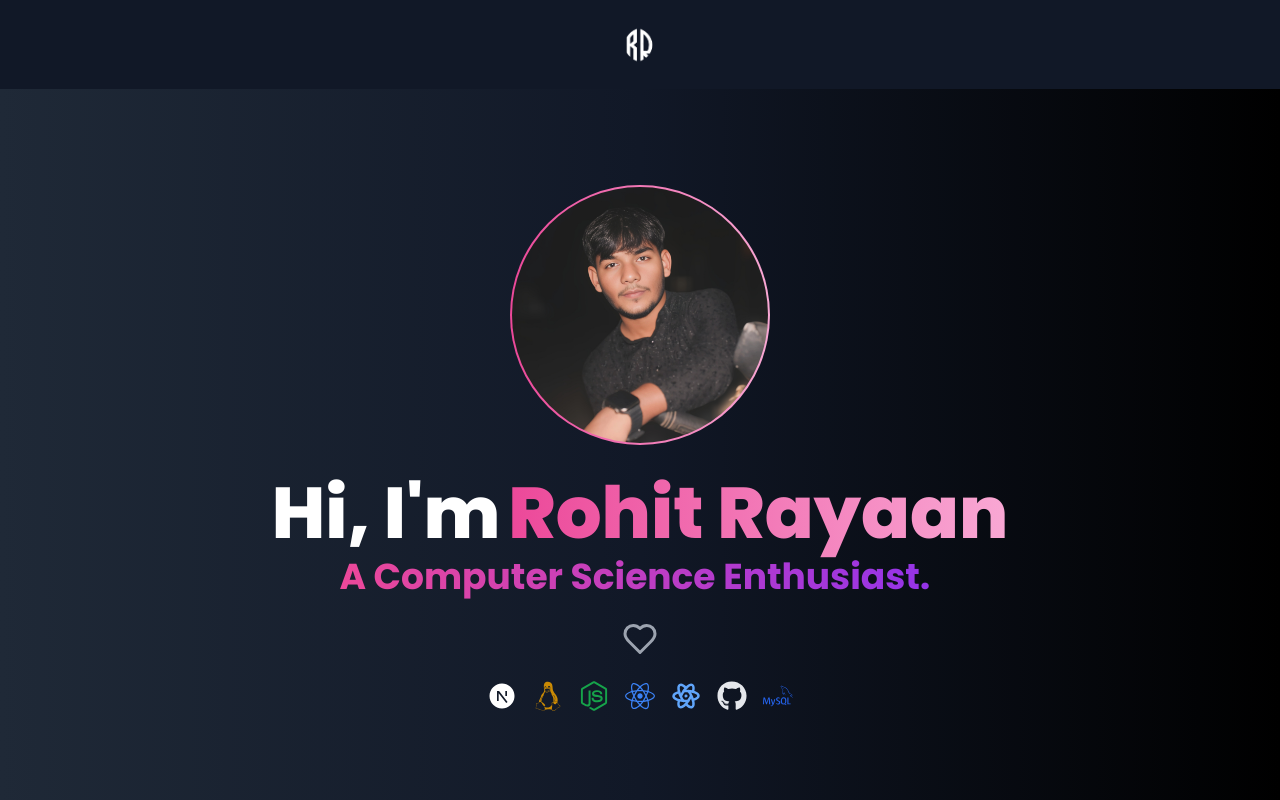
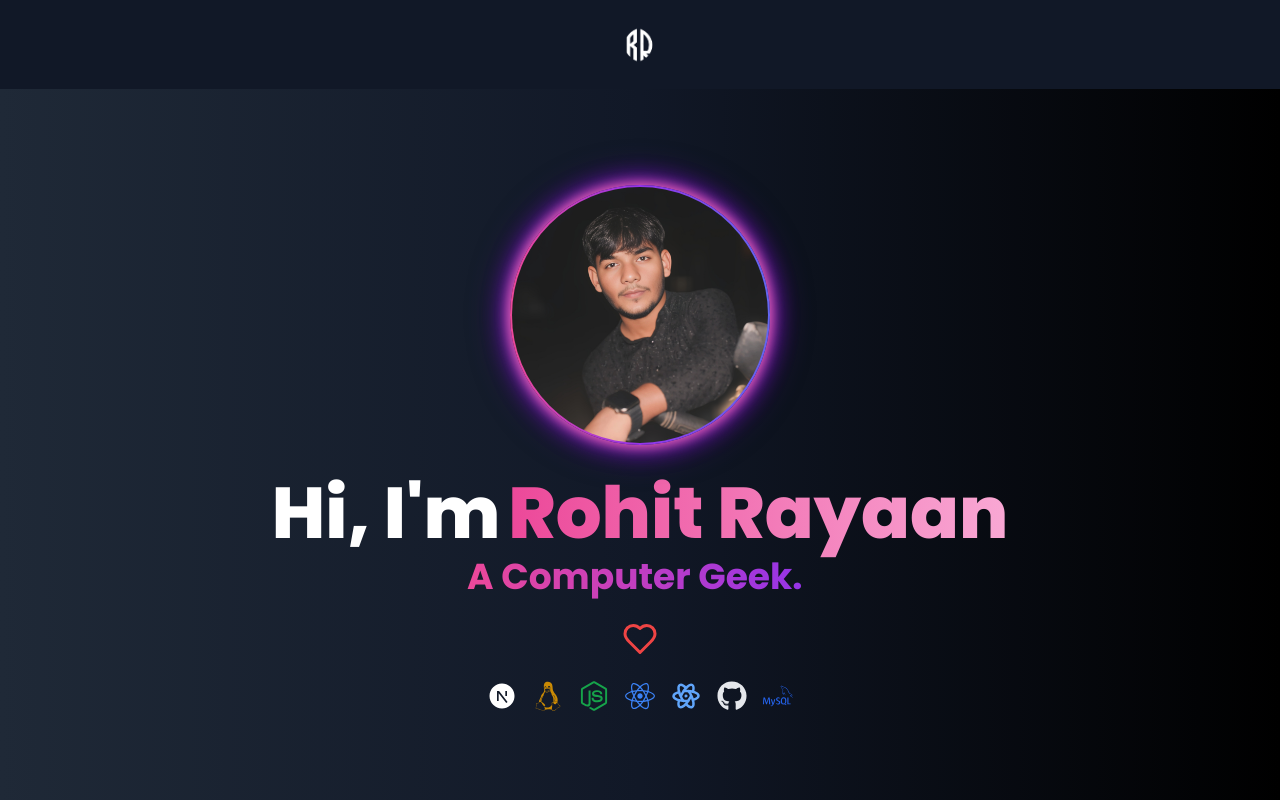
Before and after one commit to starkryan/rajule, a Next.js app: page / in a window 1280 px wide. Shown: the top 800 px of the page. Built offline with nearby package versions, Linux system fonts and the light colour scheme; a web font is replaced by a local one.

Commit message:
Typing Animation Text Chnaged

```diff
--- a/app/page.tsx
+++ b/app/page.tsx
@@ -7,13 +7,14 @@ import { Instagram, Gift, Cake, Heart } from 'lucide-react'; // Import relevant
 import { useState } from 'react';
 import { RiNextjsFill } from 'react-icons/ri';
 import { DiLinux } from 'react-icons/di';
-import { FaNodeJs, FaReact, FaGithub, FaInstagram } from 'react-icons/fa';
+import { FaNodeJs, FaReact, FaGithub, FaInstagram, FaDiscord } from 'react-icons/fa';
 import { TbBrandReactNative } from 'react-icons/tb';
 import { SiMysql } from "react-icons/si";
+import { FaCrown } from "react-icons/fa";
 
 
 export default function Home() {
-  const [liked, setLiked] = useState(false); // State to track if the heart is liked
+  const [liked, setLiked] = useState(true); // State to track if the heart is liked
 
   const toggleLike = () => {
     setLiked(!liked); // Toggle the like state
@@ -56,8 +57,14 @@ export default function Home() {
 
       {/* Hero Section */}
       <section className="bg-gradient-to-r from-gray-800 via-gray-900 to-black text-white py-24 text-center">
+
         <div className="flex justify-center mb-8">
-          <div className="relative inline-block rounded-full p-[2px] bg-gradient-to-r from-pink-500 to-pink-300">
+
+          <div className={`
+    relative inline-block rounded-full p-[2px]
+    bg-gradient-to-r from-pink-500 via-purple-600 to-indigo-500
+    animate-pulseGlowing
+  `}>
             <Image
               src="/author.webp"
               alt="Rohit Rayaan"
@@ -67,6 +74,25 @@ export default function Home() {
             />
           </div>
         </div>
+
+        <style jsx>{`
+  @keyframes pulseGlowing {
+    0% {
+      box-shadow: 0 0 10px 2px rgba(255, 105, 180, 0.8), 0 0 20px 5px rgba(138, 43, 226, 0.7), 0 0 30px 10px rgba(75, 0, 130, 0.6);
+    }
+    50% {
+      box-shadow: 0 0 20px 10px rgba(255, 105, 180, 1), 0 0 30px 10px rgba(138, 43, 226, 0.9), 0 0 40px 15px rgba(75, 0, 130, 1);
+    }
+    100% {
+      box-shadow: 0 0 10px 2px rgba(255, 105, 180, 0.8), 0 0 20px 5px rgba(138, 43, 226, 0.7), 0 0 30px 10px rgba(75, 0, 130, 0.6);
+    }
+  }
+
+  .animate-pulseGlowing {
+    animation: pulseGlowing 3s infinite ease-in-out;
+  }
+`}</style>
+
         <div className="container mx-auto px-4">
           <h2 className="mb-2 text-3xl sm:text-4xl md:text-5xl lg:text-6xl xl:text-7xl font-extrabold leading-tight">
             Hi, I'm
@@ -74,12 +100,11 @@ export default function Home() {
               Rohit Rayaan
             </span>
           </h2>
-
           <TypeAnimation
             sequence={[
               'A Mechanical Engineer.',
               2000,
-              'A Computer Science Enthusiast.',
+              'A Computer Geek.',
               2000,
               'A Web Developer.',
               2000,
@@ -88,6 +113,8 @@ export default function Home() {
             repeat={Infinity}
             className="text-2xl sm:text-3xl md:text-4xl font-bold bg-gradient-to-r from-pink-500 to-purple-600 text-transparent bg-clip-text"
           />
+
+
         </div>
 
         {/* Like Button (Heart) */}
```
Lines whose indentation alone changed are shown as unchanged.
